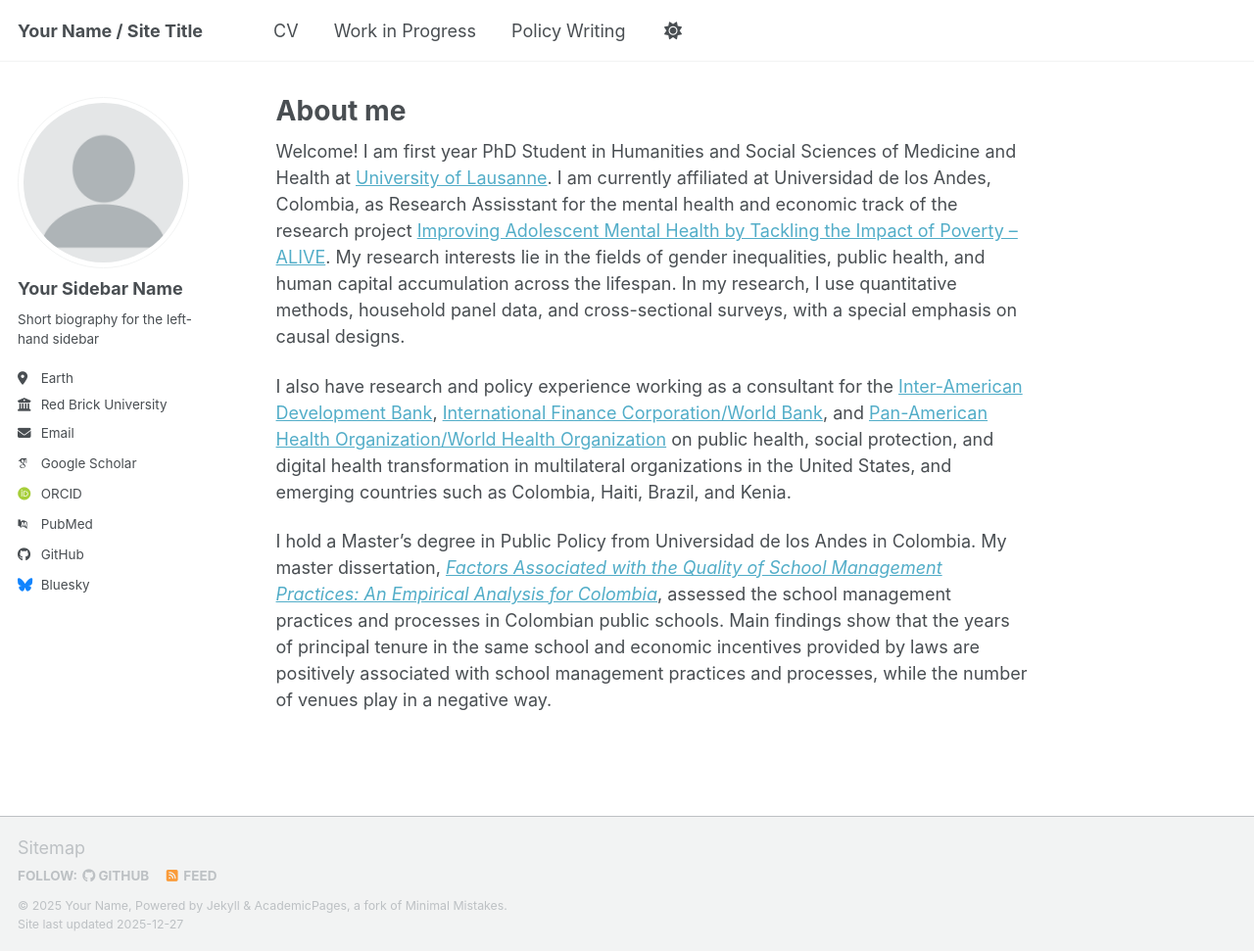
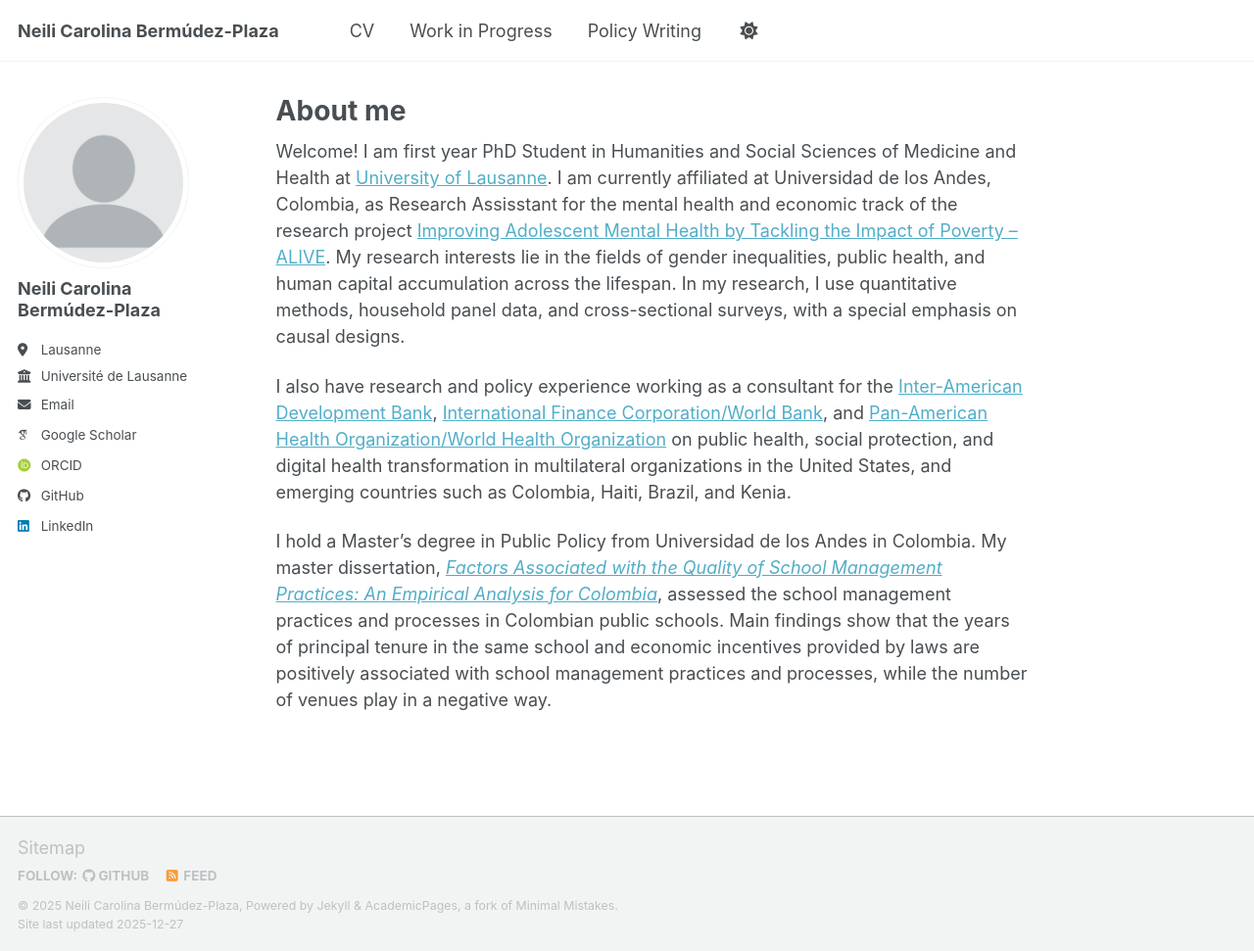
Before and after one commit to ncbermudez/ncbermudez.github.io, a Jekyll site: the page built from _pages/about.md, in a window 1280 px wide and 971 px high. Shown: the whole window at 98% size. Built offline with Jekyll 4.4.1, drawn with Linux system fonts in a browser that asks for light colours; some web fonts are replaced; a script bundle is joined from its source files by our own code; library files that are not in the unit come from our copies.

Commit message:
Update _config.yml

```diff
--- a/_config.yml
+++ b/_config.yml
@@ -9,12 +9,11 @@
 # Basic Site Settings
 locale                   : "en-US"
 site_theme               : "default" # the available themes options are "default", "air", "sunrise", "mint", "dirt" and "contrast"
-title                    : "Your Name / Site Title"
+title                    : "Neili Carolina Bermúdez-Plaza"
 title_separator          : "-"
-name                     : &name "Your Name"
-description              : &description "Your Name's academic portfolio"   # Update this with a general description of your site, this is the default if not overridden by a page
-url                      : https://academicpages.github.io # The base hostname & protocol for your site e.g. "https://[your GitHub username].github.io",
-                                                           # or if you already have some other page hosted on Github then use "https://[your GitHub username].github.io/[Your Repo Name]"
+name                     : &name "Neili Carolina Bermúdez-Plaza"
+description              : &description "PhD Student, Université de Lausanne"   # Update this with a general description of your site, this is the default if not overridden by a page
+url                      : "https://ncbermudez.github.io"  # The base hostname & protocol for your site e.g. https://[your GitHub username].github.io
 baseurl                  : "" # the subpath of your site, e.g. "/blog"
 repository               : "academicpages/academicpages.github.io"
 
@@ -24,24 +23,24 @@
 author:
   # Biographic information
   avatar           : "profile.png"
-  name             : "Your Sidebar Name"
+  name             : "Neili Carolina Bermúdez-Plaza"
   pronouns         : # example: "she/her"
-  bio              : "Short biography for the left-hand sidebar"
-  location         : "Earth"
-  employer         : "Red Brick University"
+  bio              : " "
+  location         : "Lausanne"
+  employer         : "Université de Lausanne"
   uri              : # URL
-  email            : "none@example.org"
+  email            : "neilicarolina.bermudezplaza@unil.ch"
 
   # Academic websites
   academia         : # URL
   arxiv            : # URL - Update with the correct link to your profile
-  googlescholar    : "https://scholar.google.com/citations?user=PS_CX0AAAAAJ"
+  googlescholar    : "https://scholar.google.com/citations?hl=en&user=8Su7GJIAAAAJ&view_op=list_works"
   inspire-hep      : # URL
   impactstory      : # URL
-  orcid            : "https://orcid.org/yourorcidurl"
+  orcid            : "https://orcid.org/0000-0001-9114-4277"
   semantic         : # URL
   ssrn             : # URL
-  pubmed           : "https://www.ncbi.nlm.nih.gov/pubmed/?term=john+snow"
+  pubmed           : #
   researchgate     : # URL
   scopus           : # URL
   zotero           : # URL
@@ -51,13 +50,13 @@
   bitbucket        : # Username - Update with your username on the site
   codepen          : # Username
   dribbble         : # Username
-  github           : "academicpages"
+  github           : "ncbermudez"
   kaggle           : # Username
   stackoverflow    : # User number or user number and name (i.e., use "1" or "1/jeff-atwood")
 
   # Social media
   artstation       : # Username
-  bluesky          : "bsky.app" # Replace this with you Bluesky username
+  bluesky          : #
   facebook         : # Username
   flickr           : # Username
   foursquare       : # Username
@@ -66,7 +65,7 @@
   keybase          : # Username
   instagram        : # Username
   lastfm           : # Username
-  linkedin         : # Username
+  linkedin         : "ncbermudezp"
   mastodon         : # URL
   medium           : # URL
   pinterest        : # Username
@@ -302,7 +301,7 @@
 permalink: /:categories/:title/
 # paginate: 5 # amount of posts to show
 # paginate_path: /page:num/
-timezone: Etc/UTC # https://en.wikipedia.org/wiki/List_of_tz_database_time_zones
+timezone: Europe/Zurich
 
 
 # Plugins
```
